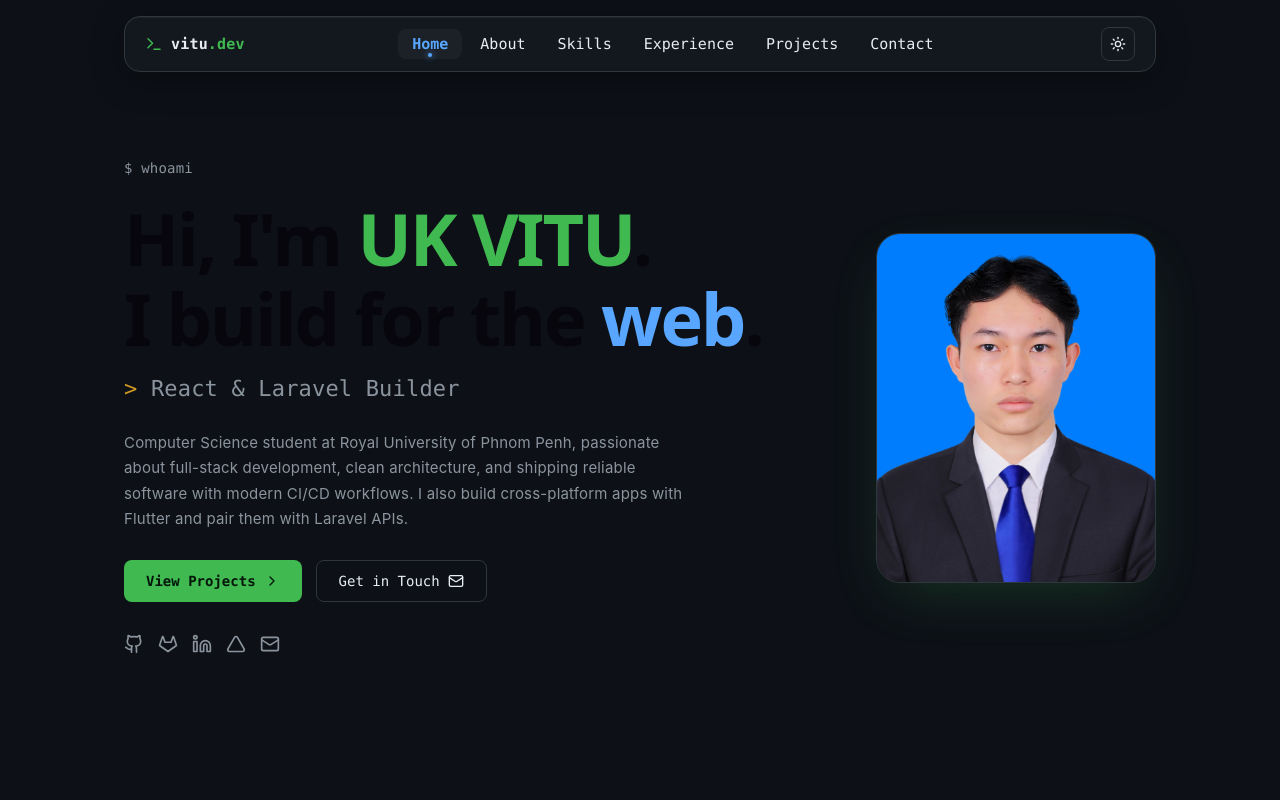
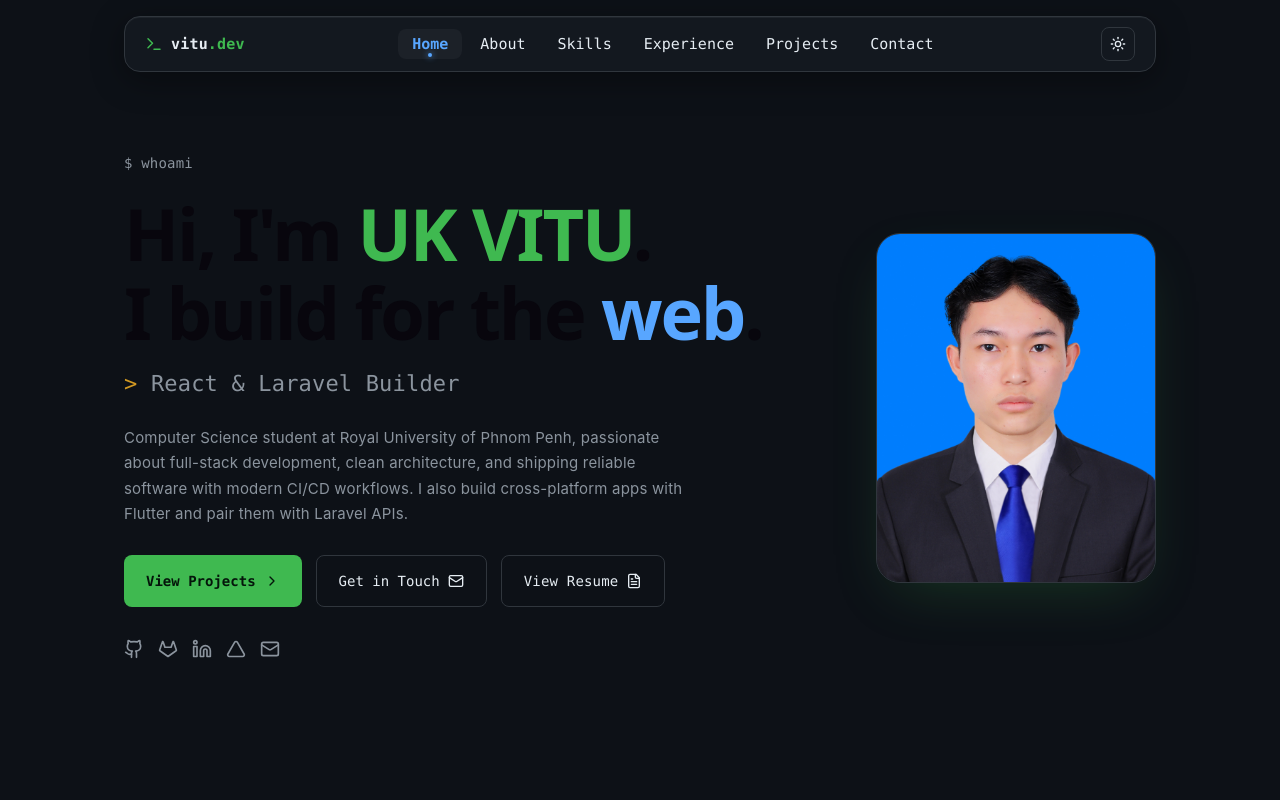
Before and after one commit to vituuk/portfolio, a React (Vite) app: page / in a window 1280 px wide. Shown: the top 800 px of the page. Built offline with nearby package versions, Linux system fonts and the light colour scheme.

Commit message:
add link resume

```diff
--- a/src/components/Hero.jsx
+++ b/src/components/Hero.jsx
@@ -1,5 +1,5 @@
 import React from "react";
-import { Github, Gitlab, Linkedin, Mail, ChevronRight, Triangle } from "lucide-react";
+import { Github, Gitlab, Linkedin, Mail, ChevronRight, Triangle, FileText } from "lucide-react";
 import useTypewriter from "../hooks/useTypewriter";
 import { TYPEWRITER_WORDS } from "../constants/portfolioData";
 
@@ -34,6 +34,9 @@ export default function Hero({ scrollTo }) {
           <button className="btn-secondary" onClick={() => scrollTo("contact")}>
             Get in Touch <Mail size={16} />
           </button>
+          <a href="/resume.pdf" target="_blank" rel="noopener noreferrer" className="btn-secondary" style={{ textDecoration: "none", display: "inline-flex", alignItems: "center", gap: 8 }}>
+            View Resume <FileText size={16} />
+          </a>
         </div>
         <div className="fade-up" style={{ display: "flex", gap: 14, marginTop: 32 }}>
           {[
```
